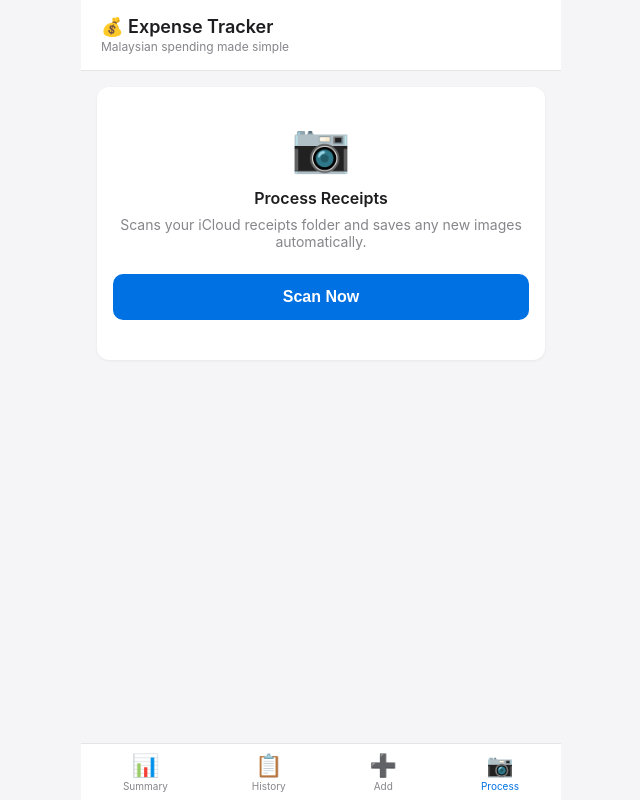
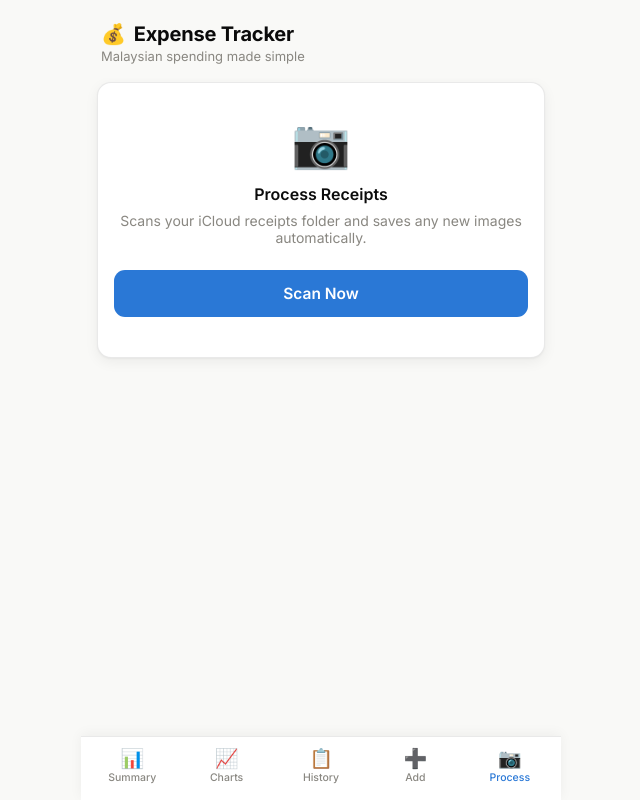
Before and after one commit to Zeronos55/expense-tracker, a Flask app: page /process in a window 1280 px wide. Shown: the whole page, without its empty margins (319-959 px from the left). Run offline with Flask 3, Linux system fonts and the light colour scheme.

Commit message:
Add details field, chart view, on-device OCR upload, UI redesign
- New "details" free-text field on receipts (schema migration SQL,
  add/edit forms, upload-from-shortcut endpoint)
- /charts page: monthly spend, category breakdown, and annual totals
  as Chart.js charts, with accessible table fallback, matching the
  validated dataviz palette and light/dark mode
- /upload-from-shortcut now accepts on-device-OCR'd text (from
  Shortcuts' "Extract Text from Image") in addition to the existing
  image-upload + server-side pytesseract path, plus optional
  SHORTCUT_SECRET auth
- Redesigned templates with a clean, minimal token-based light/dark
  theme (Inter, refined cards/buttons/inputs, 5-item nav)
- README: Supabase migration step, env vars, and iOS Shortcut setup

```diff
--- a/app.py
+++ b/app.py
@@ -199,12 +199,12 @@ def db_get_all():
     res = supabase.table("expenses").select("*").order("added_on", desc=True).execute()
     return res.data or []
 
-def db_insert(date, recipient, amount, category, source, file_label):
+def db_insert(date, recipient, amount, category, source, file_label, details=None):
     supabase.table("expenses").insert({
         "date": date, "recipient": recipient,
         "amount": round(float(amount), 2),
         "category": category, "source": source,
-        "file": file_label,
+        "file": file_label, "details": details or None,
         "added_on": datetime.now().strftime("%Y-%m-%d %H:%M")
     }).execute()
 
@@ -213,6 +213,34 @@ def db_update(row_id, field, value):
 
 def db_delete(row_id):
     supabase.table("expenses").delete().eq("id", row_id).execute()
+
+def build_chart_data(summary):
+    years = sorted(summary.keys(), reverse=True)
+    monthly, category, annual = {}, {}, []
+
+    for year in years:
+        months = sorted(summary[year].keys(), key=month_sort_key)
+        month_points = []
+        cat_totals = defaultdict(float)
+        year_total = 0.0
+
+        for month in months:
+            month_total = 0.0
+            for cat, rows in summary[year][month].items():
+                amt = sum(r["amount"] for r in rows)
+                month_total += amt
+                cat_totals[cat] += amt
+            month_points.append({"label": month, "total": round(month_total, 2)})
+            year_total += month_total
+
+        monthly[year]  = month_points
+        category[year] = [{"label": c, "total": round(t, 2)}
+                           for c, t in sorted(cat_totals.items(),
+                                               key=lambda kv: kv[1], reverse=True)]
+        annual.append({"label": year, "total": round(year_total, 2)})
+
+    return {"years": years, "monthly": monthly, "category": category,
+            "annual": list(reversed(annual))}
 
 def build_summary(rows):
     data = defaultdict(lambda: defaultdict(lambda: defaultdict(list)))
@@ -241,6 +269,13 @@ def index():
                            years=years,
                            month_sort_key=month_sort_key)
 
+@app.route("/charts")
+def charts():
+    rows    = db_get_all()
+    summary = build_summary(rows)
+    data    = build_chart_data(summary)
+    return render_template("charts.html", chart_data=data)
+
 @app.route("/transactions")
 def transactions():
     rows     = db_get_all()
@@ -268,6 +303,8 @@ def add():
         amount    = request.form.get("amount","").strip()
         category  = request.form.get("category","").strip()
         custom    = request.form.get("custom_category","").strip()
+        source    = request.form.get("source","").strip() or "MANUAL"
+        details   = request.form.get("details","").strip()
         if category == "custom" and custom:
             category = custom
         if not date or not recipient or not amount:
@@ -275,7 +312,7 @@ def add():
         else:
             try:
                 db_insert(date, recipient, float(amount),
-                          category, "MANUAL", "manual_entry")
+                          category, source, "manual_entry", details)
                 message = "success:Expense saved successfully!"
             except Exception as e:
                 message = f"error:Failed to save: {e}"
@@ -329,24 +366,38 @@ def process_run():
         "summary": f"Done. {saved} saved, {failed} failed."
     })
 
+SHORTCUT_SECRET = os.environ.get("SHORTCUT_SECRET")
+
 @app.route("/upload-from-shortcut", methods=["POST"])
 def upload_from_shortcut():
+    if SHORTCUT_SECRET:
+        supplied = request.headers.get("X-Shortcut-Secret") or request.form.get("secret")
+        if supplied != SHORTCUT_SECRET:
+            return jsonify({"status": "error", "message": "Unauthorized"}), 401
+
     try:
-        file = request.files.get("image")
-        if not file:
-            return jsonify({"status": "error", "message": "No image received"}), 400
+        # Two ways to reach this endpoint:
+        #   1. "text"  — already OCR'd on-device by the Shortcut (preferred, no server OCR)
+        #   2. "image" — raw screenshot; server runs pytesseract on it (fallback)
+        text        = request.form.get("text", "").strip()
+        file        = request.files.get("image")
+        file_label  = "shortcut_text_upload"
 
-        img  = Image.open(file.stream)
-        text = pytesseract.image_to_string(img)
+        if not text and file:
+            img        = Image.open(file.stream)
+            text       = pytesseract.image_to_string(img)
+            file_label = file.filename or "shortcut_image_upload"
+        elif not text and not file:
+            return jsonify({"status": "error", "message": "No image or text received"}), 400
 
         date, recipient, amount, category, source = parse_receipt(text)
+        details = request.form.get("details", "").strip()
 
         db_insert(
             date      or "Not found",
             recipient or "Not found",
             amount    or 0,
-            category, source,
-            file.filename or "shortcut_upload"
+            category, source, file_label, details
         )
 
         return jsonify({
@@ -355,6 +406,7 @@ def upload_from_shortcut():
             "amount":    amount,
             "date":      date,
             "category":  category,
+            "source":    source,
         })
 
     except Exception as e:
@@ -372,14 +424,14 @@ def edit(row_id):
         if action == "delete":
             db_delete(row_id)
             return redirect(url_for("transactions"))
-        fields = ["date","recipient","amount","category"]
+        fields = ["date","recipient","amount","category","source","details"]
         for field in fields:
             val = request.form.get(field,"").strip()
-            if val:
+            if val or field == "details":
                 if field == "amount":
                     try: val = round(float(val), 2)
                     except: continue
-                db_update(row_id, field, val)
+                db_update(row_id, field, val or None)
         message = "success:Entry updated."
         rows = db_get_all()
         row  = next((r for r in rows if r["id"] == row_id), None)
--- a/render.yaml
+++ b/render.yaml
@@ -9,3 +9,5 @@ services:
         sync: false
       - key: SUPABASE_KEY
         sync: false
+      - key: SHORTCUT_SECRET
+        sync: false
--- /dev/null
+++ b/supabase_add_details_column.sql
@@ -0,0 +1,5 @@
+-- Run this once in the Supabase SQL Editor (Project -> SQL Editor -> New query)
+-- Adds the free-text "details" field used by the app's add/edit forms and the
+-- /upload-from-shortcut endpoint.
+
+alter table expenses add column if not exists details text;
--- a/templates/add.html
+++ b/templates/add.html
@@ -33,6 +33,12 @@
             <input type="text" name="custom_category" placeholder="e.g. Birthday">
         </div>
 
+        <label>Banking app / source (optional)</label>
+        <input type="text" name="source" placeholder="e.g. Maybank, TNG, Cash">
+
+        <label>Details (optional)</label>
+        <textarea name="details" placeholder="Any extra notes about this expense"></textarea>
+
         <button type="submit" class="btn btn-primary">Save Expense</button>
     </form>
 </div>
--- a/templates/base.html
+++ b/templates/base.html
@@ -4,47 +4,128 @@
     <meta charset="UTF-8">
     <meta name="viewport" content="width=device-width, initial-scale=1.0">
     <title>Expense Tracker</title>
+    <link rel="preconnect" href="https://fonts.googleapis.com">
+    <link rel="preconnect" href="https://fonts.gstatic.com" crossorigin>
+    <link href="https://fonts.googleapis.com/css2?family=Inter:wght@400;500;600;700&display=swap" rel="stylesheet">
     <style>
+        :root {
+            color-scheme: light;
+            --page:        #f9f9f7;
+            --surface:     #fcfcfb;
+            --raised:      #ffffff;
+            --ink:         #0b0b0b;
+            --ink-2:       #52514e;
+            --ink-muted:   #898781;
+            --border:      rgba(11,11,11,0.09);
+            --accent:      #2a78d6;
+            --accent-wash: rgba(42,120,214,0.10);
+            --accent-ink:  #ffffff;
+            --good:        #006300;
+            --critical:    #d03b3b;
+            --critical-wash: rgba(208,59,59,0.08);
+            --shadow: 0 1px 2px rgba(11,11,11,0.04), 0 4px 14px rgba(11,11,11,0.06);
+        }
+        @media (prefers-color-scheme: dark) {
+            :root {
+                color-scheme: dark;
+                --page:        #0d0d0d;
+                --surface:     #19191a;
+                --raised:      #1f1f20;
+                --ink:         #ffffff;
+                --ink-2:       #c3c2b7;
+                --ink-muted:   #8f8d86;
+                --border:      rgba(255,255,255,0.10);
+                --accent:      #3987e5;
+                --accent-wash: rgba(57,135,229,0.16);
+                --accent-ink:  #ffffff;
+                --good:        #2fbf2f;
+                --critical:    #e66767;
+                --critical-wash: rgba(230,103,103,0.14);
+                --shadow: 0 1px 2px rgba(0,0,0,0.3), 0 4px 14px rgba(0,0,0,0.35);
+            }
+        }
         * { box-sizing: border-box; margin: 0; padding: 0; }
-        body { font-family: -apple-system, BlinkMacSystemFont, 'Segoe UI', sans-serif;
-               background: #f5f5f7; color: #1d1d1f; max-width: 480px;
-               margin: 0 auto; padding-bottom: 80px; }
-        header { background: #fff; padding: 16px 20px;
-                 border-bottom: 1px solid #e5e5e5; position: sticky;
-                 top: 0; z-index: 100; }
-        header h1 { font-size: 18px; font-weight: 600; }
-        header p  { font-size: 12px; color: #86868b; margin-top: 2px; }
-        .content  { padding: 16px; }
-        nav { position: fixed; bottom: 0; left: 50%; transform: translateX(-50%);
-              width: 100%; max-width: 480px; background: #fff;
-              border-top: 1px solid #e5e5e5;
-              display: flex; justify-content: space-around; padding: 8px 0; }
-        nav a { text-decoration: none; color: #86868b; font-size: 10px;
-                display: flex; flex-direction: column; align-items: center; gap: 2px; }
-        nav a.active { color: #0071e3; }
-        nav a span.icon { font-size: 22px; }
-        .card { background: #fff; border-radius: 12px; padding: 16px;
-                margin-bottom: 12px; box-shadow: 0 1px 3px rgba(0,0,0,0.06); }
-        .btn { display: block; width: 100%; padding: 14px;
-               border-radius: 10px; border: none; font-size: 16px;
-               font-weight: 600; cursor: pointer; text-align: center;
-               text-decoration: none; margin-bottom: 10px; }
-        .btn-primary { background: #0071e3; color: #fff; }
-        .btn-danger  { background: #ff3b30; color: #fff; }
-        .btn-ghost   { background: #f5f5f7; color: #1d1d1f; }
-        .msg-success { background: #d1f2d1; color: #1a7f1a; padding: 12px;
-                       border-radius: 8px; margin-bottom: 12px; font-size: 14px; }
-        .msg-error   { background: #ffd1d1; color: #7f1a1a; padding: 12px;
-                       border-radius: 8px; margin-bottom: 12px; font-size: 14px; }
-        input, select { width: 100%; padding: 12px; border: 1px solid #d2d2d7;
-                        border-radius: 8px; font-size: 16px; margin-bottom: 12px;
-                        background: #fff; }
-        label { font-size: 13px; color: #86868b; margin-bottom: 4px; display: block; }
+        html { -webkit-text-size-adjust: 100%; }
+        body {
+            font-family: 'Inter', -apple-system, BlinkMacSystemFont, 'Segoe UI', sans-serif;
+            background: var(--page); color: var(--ink);
+            max-width: 480px; margin: 0 auto; padding-bottom: 88px;
+            -webkit-font-smoothing: antialiased;
+        }
+        header {
+            background: var(--page); padding: 22px 20px 14px;
+            position: sticky; top: 0; z-index: 100;
+        }
+        header h1 {
+            font-size: 20px; font-weight: 700; letter-spacing: -0.01em;
+            display: flex; align-items: center; gap: 8px;
+        }
+        header p { font-size: 13px; color: var(--ink-muted); margin-top: 2px; }
+        .content { padding: 4px 16px 16px; }
+
+        nav {
+            position: fixed; bottom: 0; left: 50%; transform: translateX(-50%);
+            width: 100%; max-width: 480px; background: var(--raised);
+            border-top: 1px solid var(--border);
+            display: flex; justify-content: space-around; padding: 10px 4px 14px;
+            box-shadow: 0 -2px 12px rgba(11,11,11,0.05);
+        }
+        nav a {
+            text-decoration: none; color: var(--ink-muted); font-size: 10.5px;
+            font-weight: 500; display: flex; flex-direction: column;
+            align-items: center; gap: 3px; flex: 1; padding: 2px 0;
+        }
+        nav a.active { color: var(--accent); }
+        nav a span.icon { font-size: 19px; line-height: 1; }
+
+        .card {
+            background: var(--raised); border: 1px solid var(--border);
+            border-radius: 14px; padding: 18px; margin-bottom: 12px;
+            box-shadow: var(--shadow);
+        }
+        .btn {
+            display: block; width: 100%; padding: 14px;
+            border-radius: 11px; border: none; font-size: 15.5px;
+            font-weight: 600; cursor: pointer; text-align: center;
+            text-decoration: none; margin-bottom: 10px;
+            font-family: inherit; transition: opacity .15s ease;
+        }
+        .btn:active { opacity: 0.75; }
+        .btn-primary { background: var(--accent); color: var(--accent-ink); }
+        .btn-danger  { background: var(--critical-wash); color: var(--critical); }
+        .btn-ghost   { background: var(--surface); color: var(--ink); border: 1px solid var(--border); }
+
+        .msg-success {
+            background: rgba(12,163,12,0.10); color: var(--good);
+            padding: 12px 14px; border-radius: 10px; margin-bottom: 12px;
+            font-size: 14px; font-weight: 500;
+        }
+        .msg-error {
+            background: var(--critical-wash); color: var(--critical);
+            padding: 12px 14px; border-radius: 10px; margin-bottom: 12px;
+            font-size: 14px; font-weight: 500;
+        }
+
+        input, select, textarea {
+            width: 100%; padding: 12px 13px; border: 1px solid var(--border);
+            border-radius: 10px; font-size: 15.5px; margin-bottom: 12px;
+            background: var(--surface); color: var(--ink);
+            font-family: inherit; -webkit-appearance: none;
+        }
+        input:focus, select:focus, textarea:focus {
+            outline: none; border-color: var(--accent);
+        }
+        textarea { resize: vertical; min-height: 64px; }
+        label {
+            font-size: 12.5px; font-weight: 600; color: var(--ink-muted);
+            margin-bottom: 6px; display: block; text-transform: uppercase;
+            letter-spacing: 0.02em;
+        }
     </style>
 </head>
 <body>
 <header>
-    <h1>💰 Expense Tracker</h1>
+    <h1><span>💰</span> Expense Tracker</h1>
     <p>Malaysian spending made simple</p>
 </header>
 <div class="content">
@@ -53,6 +134,9 @@
 <nav>
     <a href="/" class="{{ 'active' if request.endpoint == 'index' }}">
         <span class="icon">📊</span>Summary
+    </a>
+    <a href="/charts" class="{{ 'active' if request.endpoint == 'charts' }}">
+        <span class="icon">📈</span>Charts
     </a>
     <a href="/transactions" class="{{ 'active' if request.endpoint == 'transactions' }}">
         <span class="icon">📋</span>History
--- a/templates/process.html
+++ b/templates/process.html
@@ -4,7 +4,7 @@
 <div class="card" style="text-align:center; padding:30px 16px;">
     <p style="font-size:48px; margin-bottom:12px;">📷</p>
     <p style="font-weight:600; font-size:16px; margin-bottom:8px;">Process Receipts</p>
-    <p style="color:#86868b; font-size:14px; margin-bottom:24px;">
+    <p style="color:var(--ink-muted); font-size:14px; margin-bottom:24px;">
         Scans your iCloud receipts folder and saves any new images automatically.
     </p>
     <button class="btn btn-primary" onclick="runProcess()" id="runBtn">
@@ -33,12 +33,12 @@ function runProcess() {
             list.innerHTML = '';
             data.results.forEach(r => {
                 const div = document.createElement('div');
-                div.style = 'padding:8px 0; border-top:1px solid #f0f0f0; font-size:14px;';
+                div.style = 'padding:8px 0; border-top:1px solid var(--border); font-size:14px;';
                 if (r.status === 'saved') {
                     div.innerHTML = `<strong>${r.recipient}</strong> — RM ${r.amount}<br>
-                                     <span style="color:#86868b">${r.date} · ${r.category}</span>`;
+                                     <span style="color:var(--ink-muted)">${r.date} · ${r.category}</span>`;
                 } else {
-                    div.innerHTML = `<span style="color:#ff3b30">❌ ${r.file}: ${r.error}</span>`;
+                    div.innerHTML = `<span style="color:var(--critical)">❌ ${r.file}: ${r.error}</span>`;
                 }
                 list.appendChild(div);
             });
```
Also changed, not shown: templates/charts.html (added, +195 -0 lines), templates/edit.html (+8 -2 lines), templates/index.html (+13 -13 lines), templates/transactions.html (+14 -9 lines), README.md.
